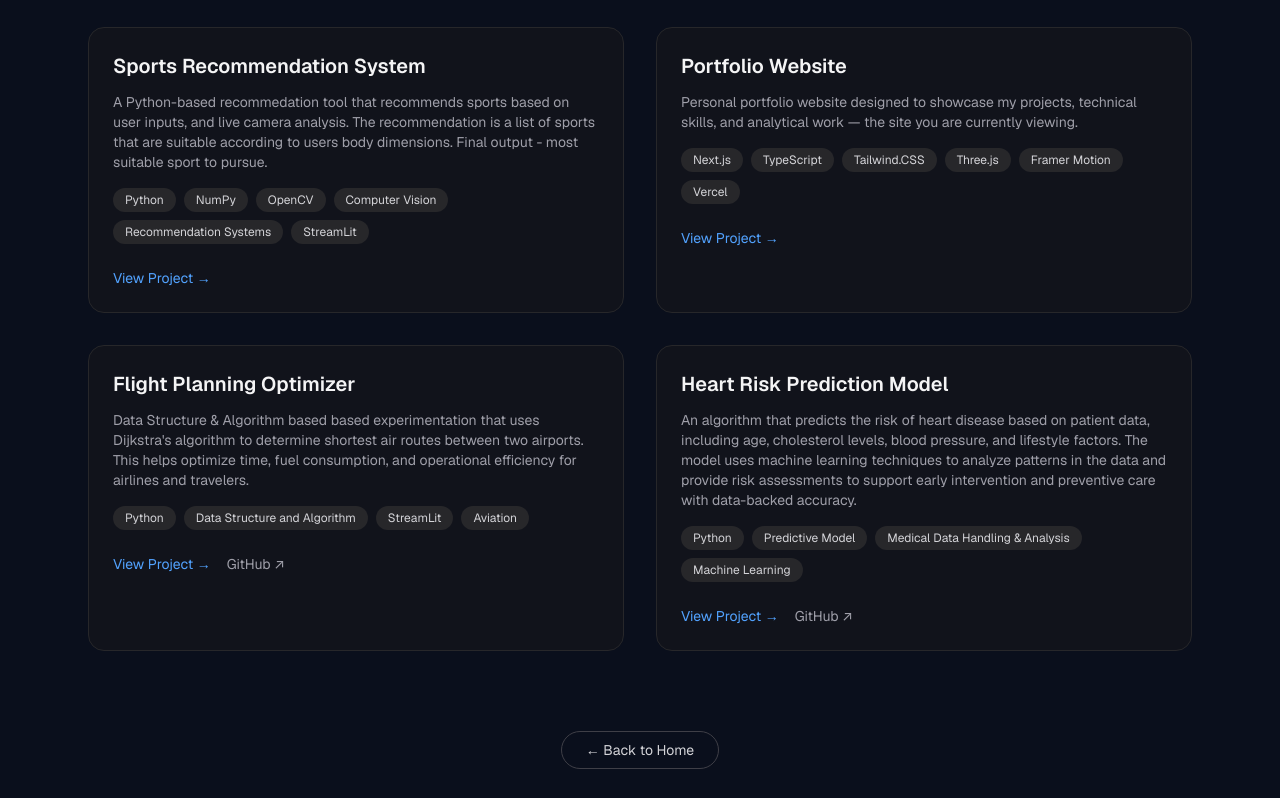
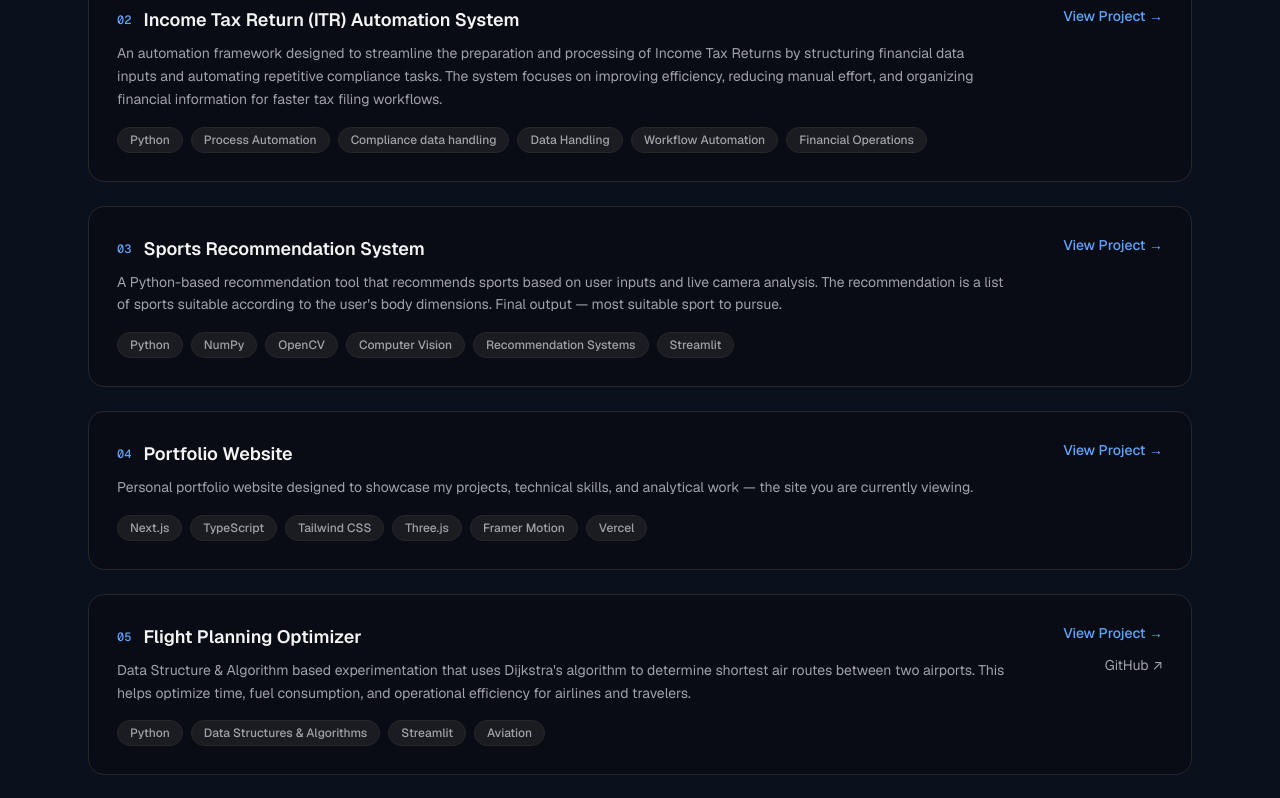
Before and after one commit to Apurv-Shinde11/Portfolio, a Next.js app: page /projects/coding in a window 1280 px wide. Shown: the part 620-1418 px from the top of the page. Built offline with nearby package versions, Linux system fonts and the light colour scheme.

Commit message:
feat: redesign projects and about pages with theme variables and improved layout

```diff
--- a/app/projects/coding/page.tsx
+++ b/app/projects/coding/page.tsx
@@ -1,3 +1,5 @@
+"use client";
+
 import Link from "next/link";
 
 const projects = [
@@ -9,33 +11,31 @@ const projects = [
     slug: "economic-research-model",
   },
   {
-        title: "Income Tax Return (ITR) automation system",
+    title: "Income Tax Return (ITR) Automation System",
     description:
       "An automation framework designed to streamline the preparation and processing of Income Tax Returns by structuring financial data inputs and automating repetitive compliance tasks. The system focuses on improving efficiency, reducing manual effort, and organizing financial information for faster tax filing workflows.",
     tools: ["Python", "Process Automation", "Compliance data handling", "Data Handling", "Workflow Automation", "Financial Operations"],
     slug: "itr-automation",
-        github: "", // UPDATE
   },
   {
     title: "Sports Recommendation System",
     description:
-            "A Python-based recommedation tool that recommends sports based on user inputs, and live camera analysis. The recommendation is a list of sports that are suitable according to users body dimensions. Final output - most suitable sport to pursue.",
-        tools: ["Python", "NumPy", "OpenCV", "Computer Vision", "Recommendation Systems", "StreamLit"],
+      "A Python-based recommendation tool that recommends sports based on user inputs and live camera analysis. The recommendation is a list of sports suitable according to the user's body dimensions. Final output — most suitable sport to pursue.",
+    tools: ["Python", "NumPy", "OpenCV", "Computer Vision", "Recommendation Systems", "Streamlit"],
     slug: "recommendation-system",
-        github: "", // UPDATE
   },
   {
     title: "Portfolio Website",
     description:
       "Personal portfolio website designed to showcase my projects, technical skills, and analytical work — the site you are currently viewing.",
-        tools: ["Next.js", "TypeScript", "Tailwind.CSS", "Three.js", "Framer Motion", "Vercel"],
+    tools: ["Next.js", "TypeScript", "Tailwind CSS", "Three.js", "Framer Motion", "Vercel"],
     slug: "portfolio-website",
   },
   {
     title: "Flight Planning Optimizer",
     description:
-            "Data Structure & Algorithm based based experimentation that uses Dijkstra's algorithm to determine shortest air routes between two airports. This helps optimize time, fuel consumption, and operational efficiency for airlines and travelers.",
-        tools: ["Python", "Data Structure and Algorithm", "StreamLit", "Aviation"],
+      "Data Structure & Algorithm based experimentation that uses Dijkstra's algorithm to determine shortest air routes between two airports. This helps optimize time, fuel consumption, and operational efficiency for airlines and travelers.",
+    tools: ["Python", "Data Structures & Algorithms", "Streamlit", "Aviation"],
     slug: "flight-planning-optimizer",
     github: "https://github.com/Apurv-Shinde11/Air-Travel-Optimization",
   },
@@ -43,7 +43,7 @@ const projects = [
     title: "Heart Risk Prediction Model",
     description:
       "An algorithm that predicts the risk of heart disease based on patient data, including age, cholesterol levels, blood pressure, and lifestyle factors. The model uses machine learning techniques to analyze patterns in the data and provide risk assessments to support early intervention and preventive care with data-backed accuracy.",
-        tools: ["Python", "Predictive Model", "Medical Data Handling & Analysis", "Machine Learning"],
+    tools: ["Python", "Predictive Modeling", "Medical Data Analysis", "Machine Learning", "XGBoost"],
     slug: "heart-risk-prediction-model",
     github: "https://github.com/Apurv-Shinde11/Heart-Disease-XGBoost",
   },
@@ -51,87 +51,125 @@ const projects = [
 
 export default function CodingProjects() {
   return (
-        <main className="mx-auto max-w-6xl px-6 py-24">
+    <main
+      className="min-h-screen"
+      style={{ backgroundColor: "var(--background)", color: "var(--foreground)" }}
+    >
+      <div className="mx-auto max-w-6xl px-6 py-24">
 
-            {/* Page Title */}
+        {/* Page Header */}
         <div className="mb-16 max-w-2xl">
-                <h1 className="text-4xl font-semibold tracking-tight">
+          <p className="text-sm font-medium mb-3" style={{ color: "var(--link-accent)" }}>
+            Engineering
+          </p>
+          <h1 className="text-4xl font-semibold tracking-tight" style={{ color: "var(--foreground)" }}>
             Coding Projects
           </h1>
-
-                <p className="mt-4 text-zinc-400">
-                    The projects that I have worked on that took weeks, months, and sometimes years!
+          <p className="mt-4 text-base leading-relaxed" style={{ color: "var(--foreground-muted)" }}>
+            Python tools, automation systems, data pipelines, and software-based analytics applications — projects that took weeks, months, and sometimes years.
           </p>
         </div>
 
-            {/* Projects Grid */}
-            <div className="grid gap-8 md:grid-cols-2">
-
-                {projects.map((project) => (
+        {/* Projects List */}
+        <div className="flex flex-col gap-6">
+          {projects.map((project, index) => (
             <div
               key={project.slug}
-                        className="group rounded-2xl border border-zinc-800 bg-zinc-900/50 p-6 transition hover:border-blue-400"
+              className="group rounded-2xl p-7 transition hover:-translate-y-0.5"
+              style={{
+                border: "1px solid var(--card-border)",
+                backgroundColor: "var(--card-bg)",
+              }}
+              onMouseEnter={e => (e.currentTarget.style.borderColor = "var(--card-hover-border)")}
+              onMouseLeave={e => (e.currentTarget.style.borderColor = "var(--card-border)")}
             >
+              <div className="flex flex-col md:flex-row md:items-start md:justify-between gap-4">
 
-                        <h3 className="text-xl font-semibold">
+                {/* Left — number + title + description */}
+                <div className="flex-1">
+                  <div className="flex items-center gap-3 mb-2">
+                    <span
+                      className="text-xs font-mono font-medium"
+                      style={{ color: "var(--link-accent)" }}
+                    >
+                      {String(index + 1).padStart(2, "0")}
+                    </span>
+                    <h3 className="text-lg font-semibold" style={{ color: "var(--foreground)" }}>
                       {project.title}
                     </h3>
-
-                        <p className="mt-3 text-sm text-zinc-400">
+                  </div>
+                  <p className="text-sm leading-relaxed mb-4" style={{ color: "var(--foreground-muted)" }}>
                     {project.description}
                   </p>
 
-                        <div className="mt-4 flex flex-wrap gap-2">
+                  {/* Tool pills */}
+                  <div className="flex flex-wrap gap-2">
                     {project.tools.map((tool) => (
                       <span
                         key={tool}
-                                    className="rounded-full bg-zinc-800 px-3 py-1 text-xs text-zinc-300"
+                        className="rounded-full px-3 py-1 text-xs font-medium"
+                        style={{
+                          border: "1px solid var(--card-border)",
+                          color: "var(--foreground-muted)",
+                          backgroundColor: "var(--social-hover-bg)",
+                        }}
                       >
                         {tool}
                       </span>
                     ))}
                   </div>
+                </div>
 
-                        {/* Links Section */}
-                        <div className="mt-6 flex items-center gap-4">
-
-                            {/* Internal Project Page */}
+                {/* Right — links */}
+                <div className="flex flex-row md:flex-col items-start gap-3 md:min-w-[140px] md:items-end">
                   <Link
                     href={`/projects/coding/${project.slug}`}
-                                className="text-sm text-blue-400 group-hover:text-blue-300"
+                    className="text-sm font-medium transition whitespace-nowrap"
+                    style={{ color: "var(--link-accent)" }}
                   >
                     View Project →
                   </Link>
-
-                            {/* GitHub Link (only if exists) */}
                   {project.github && (
                     <a
                       href={project.github}
                       target="_blank"
                       rel="noopener noreferrer"
-                                    className="text-sm text-zinc-400 hover:text-zinc-200"
+                      className="text-sm transition whitespace-nowrap"
+                      style={{ color: "var(--foreground-muted)" }}
                     >
                       GitHub ↗
                     </a>
                   )}
-
                 </div>
 
               </div>
+            </div>
           ))}
-
         </div>
 
-            {/* Back to Home Button */}
-            <div className="mt-20 flex justify-center">
+        {/* Back to Home */}
+        <div className="mt-20 flex justify-start">
           <Link
             href="/"
-                    className="rounded-full border border-zinc-700 px-6 py-2 text-sm text-zinc-300 transition hover:border-blue-400 hover:text-blue-400"
+            className="rounded-full px-6 py-2 text-sm transition"
+            style={{
+              border: "1px solid var(--card-border)",
+              color: "var(--foreground-muted)",
+            }}
+            onMouseEnter={e => {
+              e.currentTarget.style.borderColor = "var(--card-hover-border)";
+              e.currentTarget.style.color = "var(--link-accent)";
+            }}
+            onMouseLeave={e => {
+              e.currentTarget.style.borderColor = "var(--card-border)";
+              e.currentTarget.style.color = "var(--foreground-muted)";
+            }}
           >
             ← Back to Home
           </Link>
         </div>
 
+      </div>
     </main>
   );
 }
```
Also changed, not shown: app/about/page.tsx (+111 -37 lines), app/projects/analysis/page.tsx (+69 -28 lines). Lines whose indentation alone changed are shown as unchanged.
